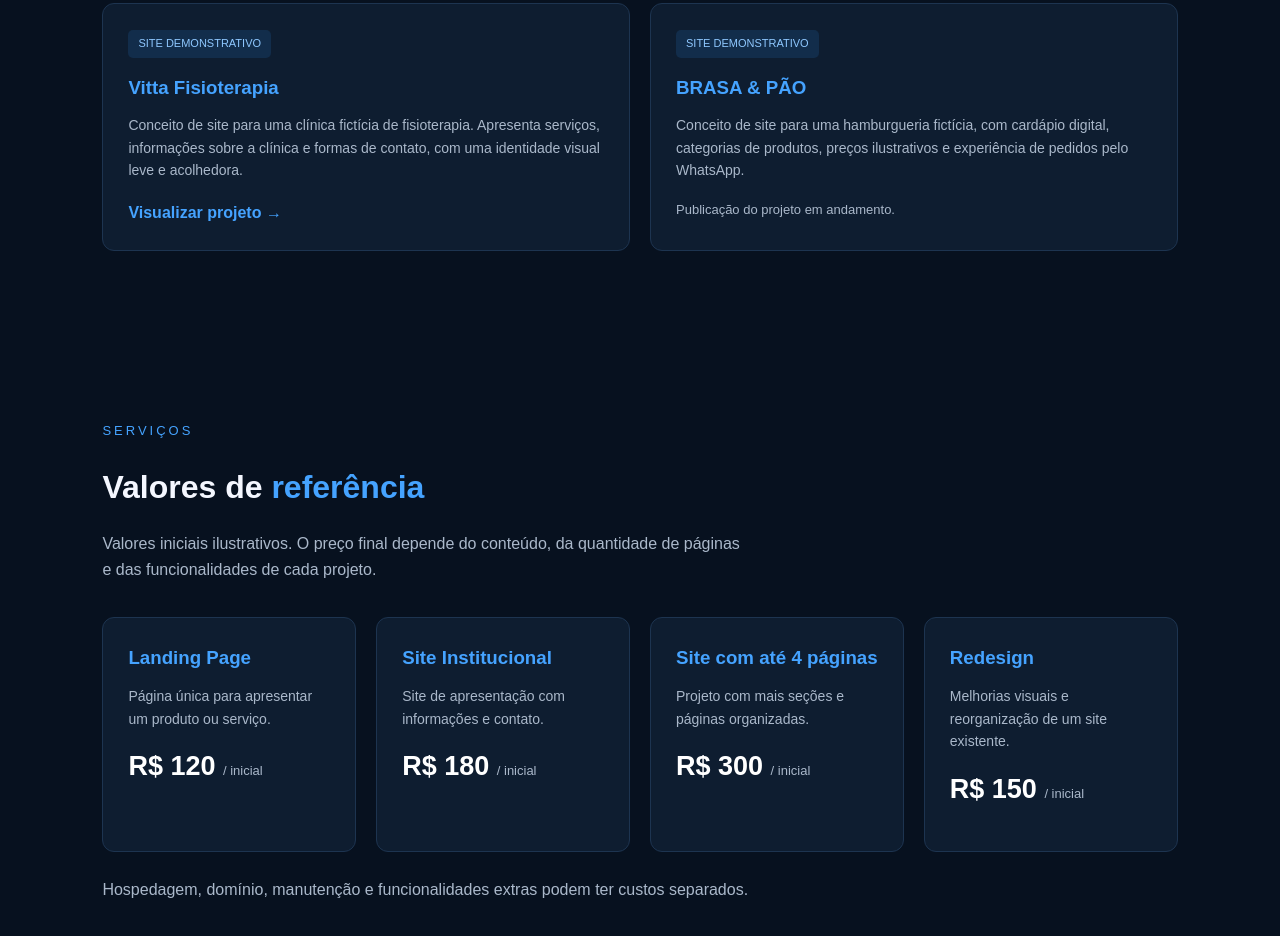
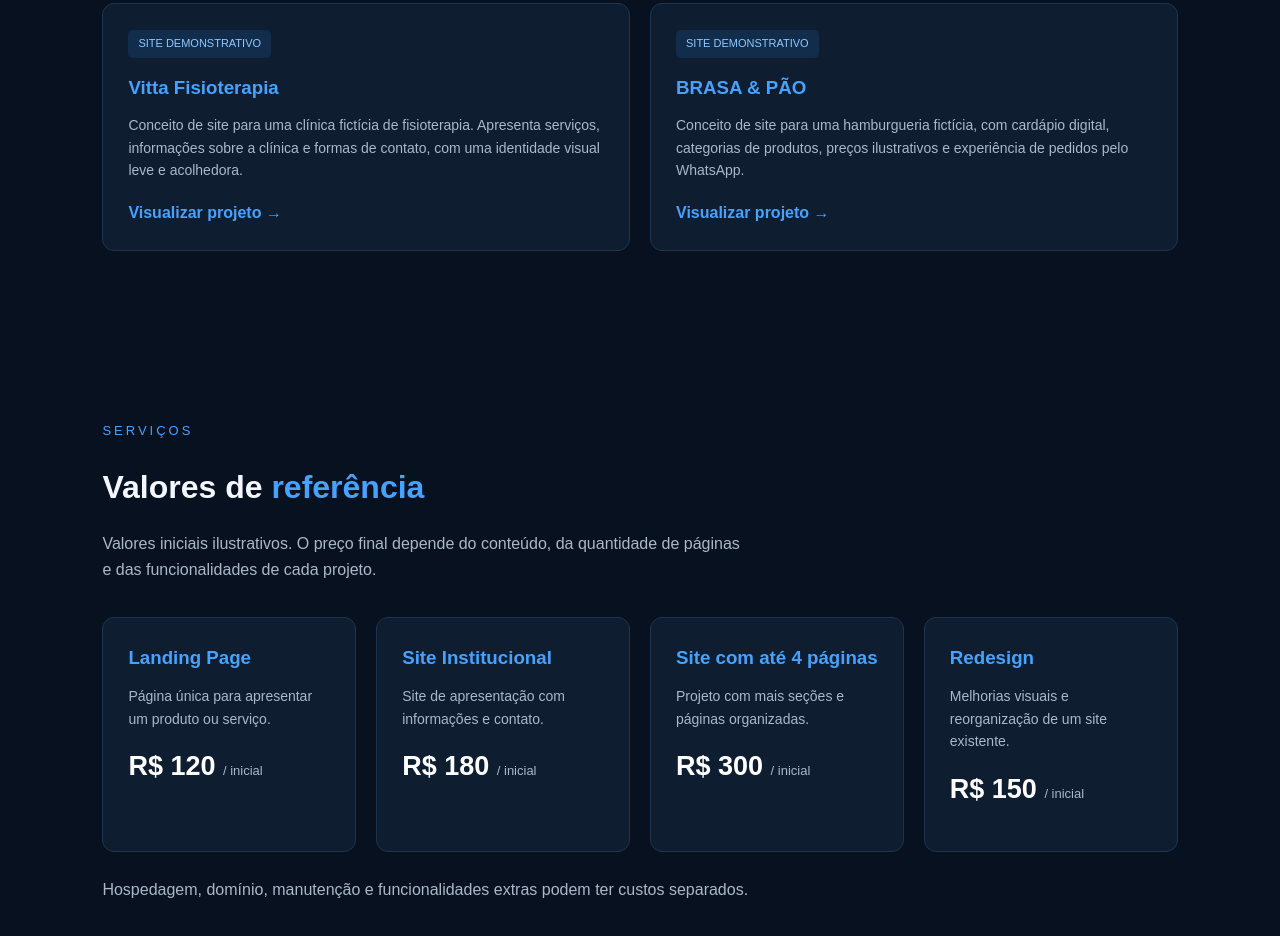
Before and after one commit to JustaGuyWithDreams/Avenor, a plain HTML site: page index.html in a window 1280 px wide. Shown: the part 2629-3565 px from the top of the page. Drawn offline with Linux system fonts and the light colour scheme.

Commit message:
Update index.html

```diff
--- a/index.html
+++ b/index.html
@@ -203,13 +203,6 @@
 
         .project-link:hover {
             color: white;
-        }
-
-        .project-status {
-            display: inline-block;
-            color: #aab8ca;
-            font-size: 13px;
-            margin-top: 18px;
         }
 
         .price {
@@ -464,9 +457,12 @@
                     pelo WhatsApp.
                 </p>
 
-                <span class="project-status">
-                    Publicação do projeto em andamento.
-                </span>
+                <a href="https://justaguywithdreams.github.io/brasa-pao/"
+                   target="_blank"
+                   rel="noopener noreferrer"
+                   class="project-link">
+                    Visualizar projeto →
+                </a>
             </div>
 
         </div>
```
